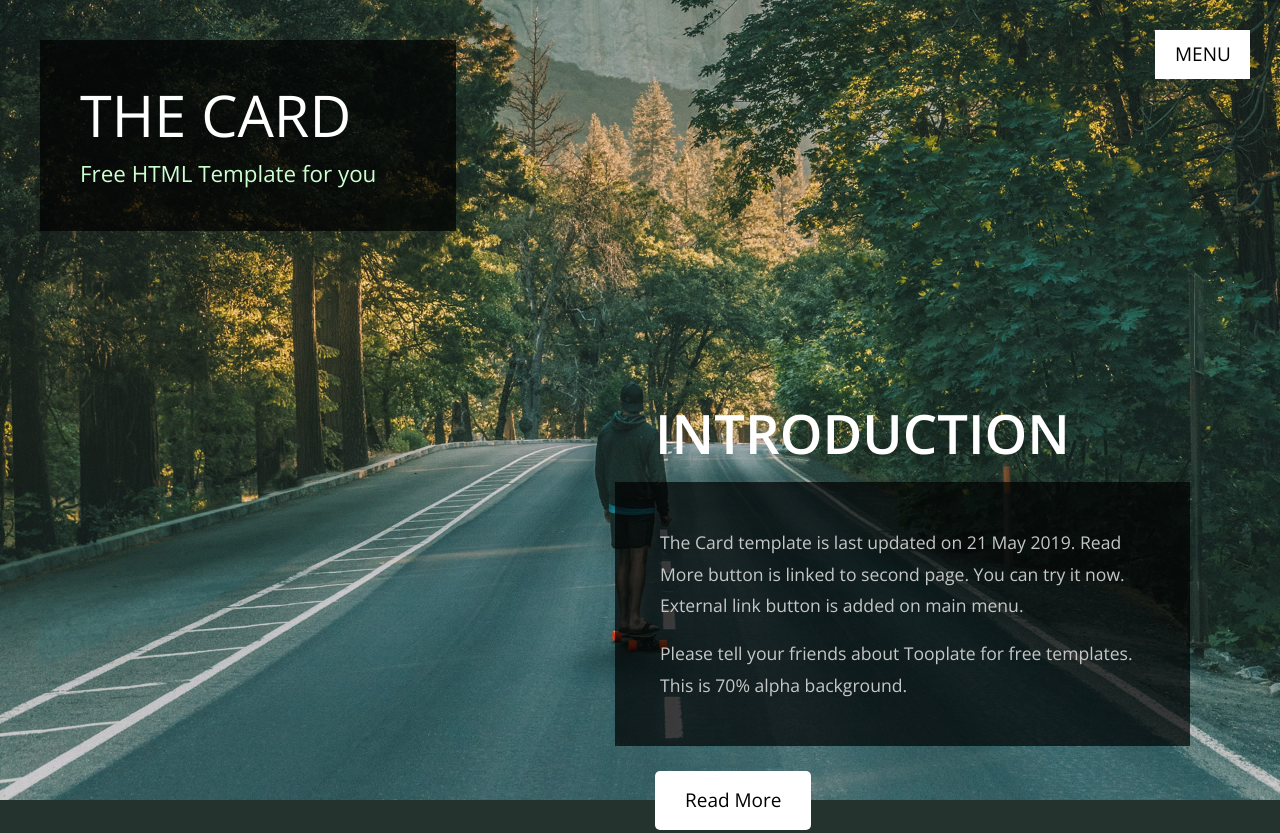
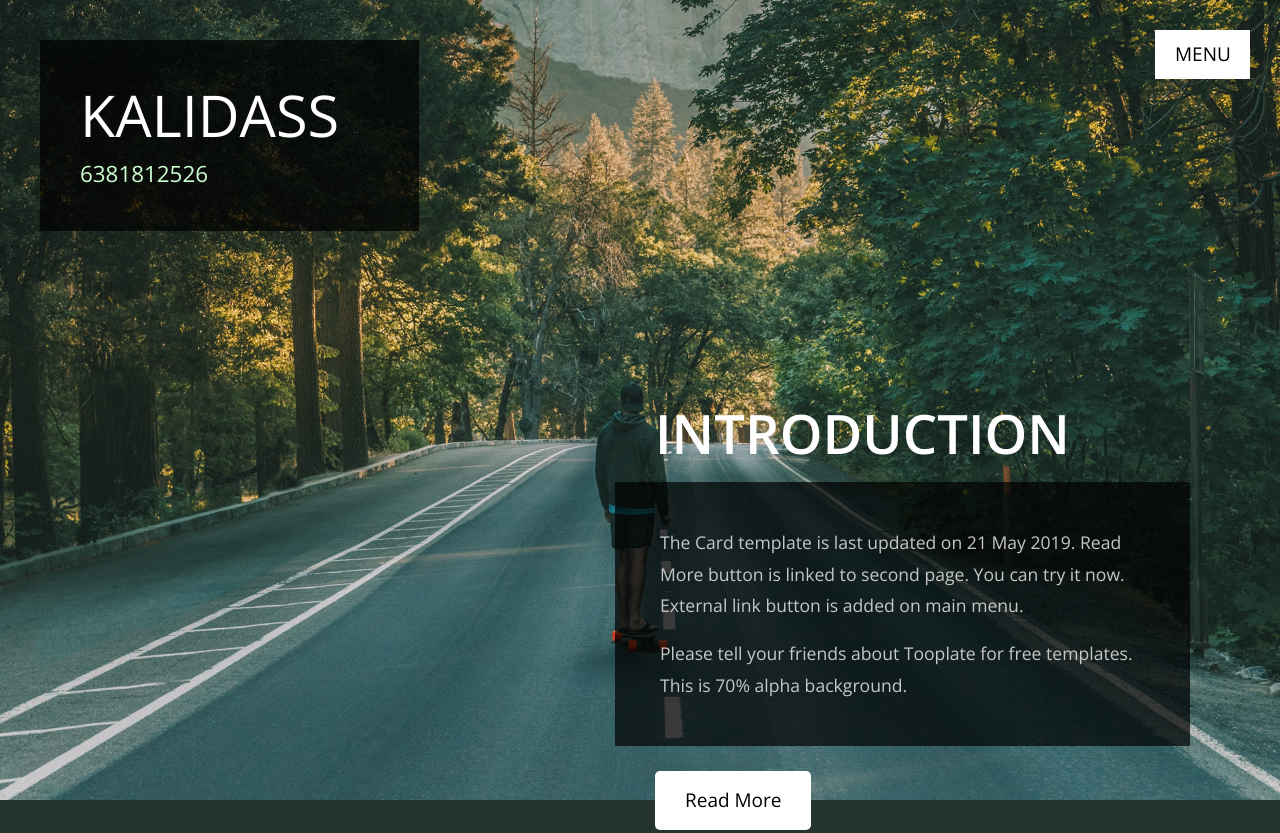
Before and after one commit to KalidassG/neww, a plain HTML site: page index.html in a window 1280 px wide. Shown: the top 833 px of the page. Drawn offline with nearby package versions, Linux system fonts and the light colour scheme.

Commit message:
hotfix changes made

```diff
--- a/index.html
+++ b/index.html
@@ -4,7 +4,7 @@
     <meta charset="utf-8" />
     <meta name="viewport" content="width=device-width, initial-scale=1" />
 
-    <title>The Card HTML5 Template by tooplate.com</title>
+    <title>Kalidass</title>
     <!--
 Template 2109 The Card
 http://www.tooplate.com/view/2109-the-card
@@ -64,8 +64,8 @@ http://www.tooplate.com/view/2109-the-card
 
         <!-- Site header -->
         <header class="tm-site-header-box tm-bg-dark">
-          <h1 class="tm-site-title">The Card</h1>
-          <p class="mb-0 tm-site-subtitle">Free HTML Template for you</p>
+          <h1 class="tm-site-title">Kalidass</h1>
+          <p class="mb-0 tm-site-subtitle">6381812526</p>
         </header>
       </div>
       <!-- tm-top-container -->
```
